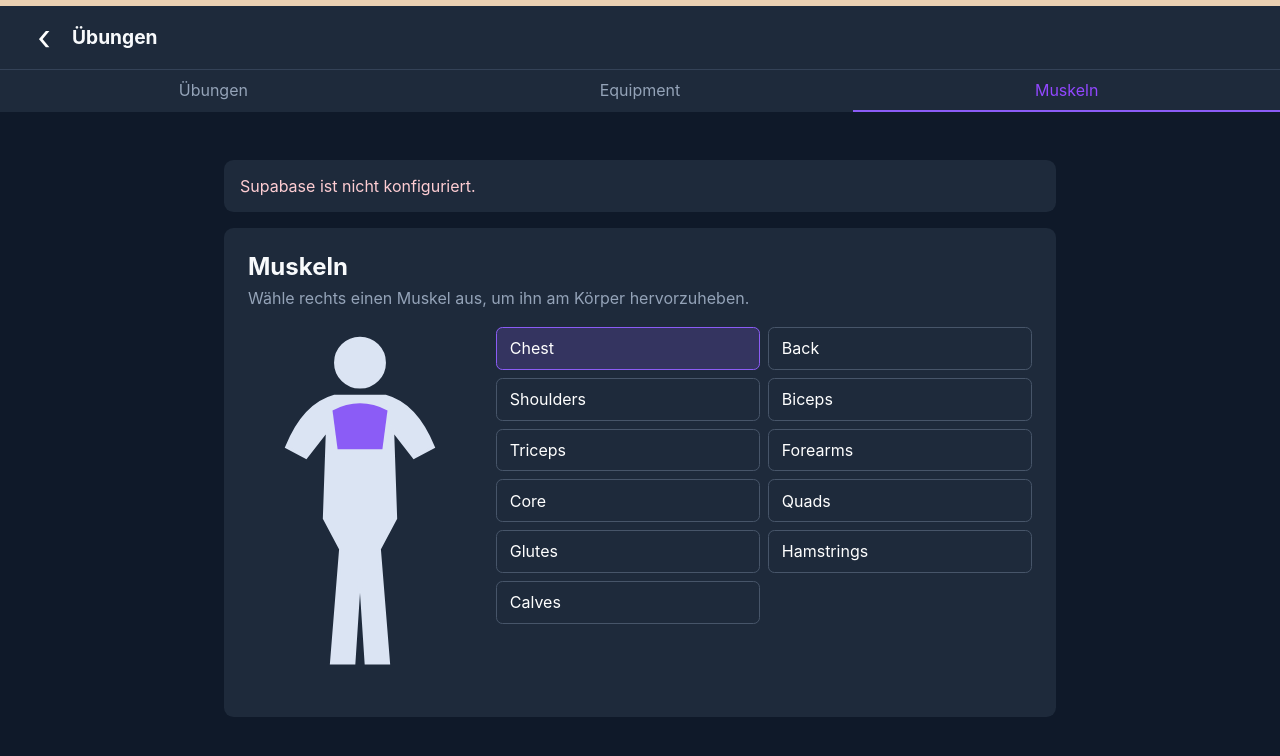
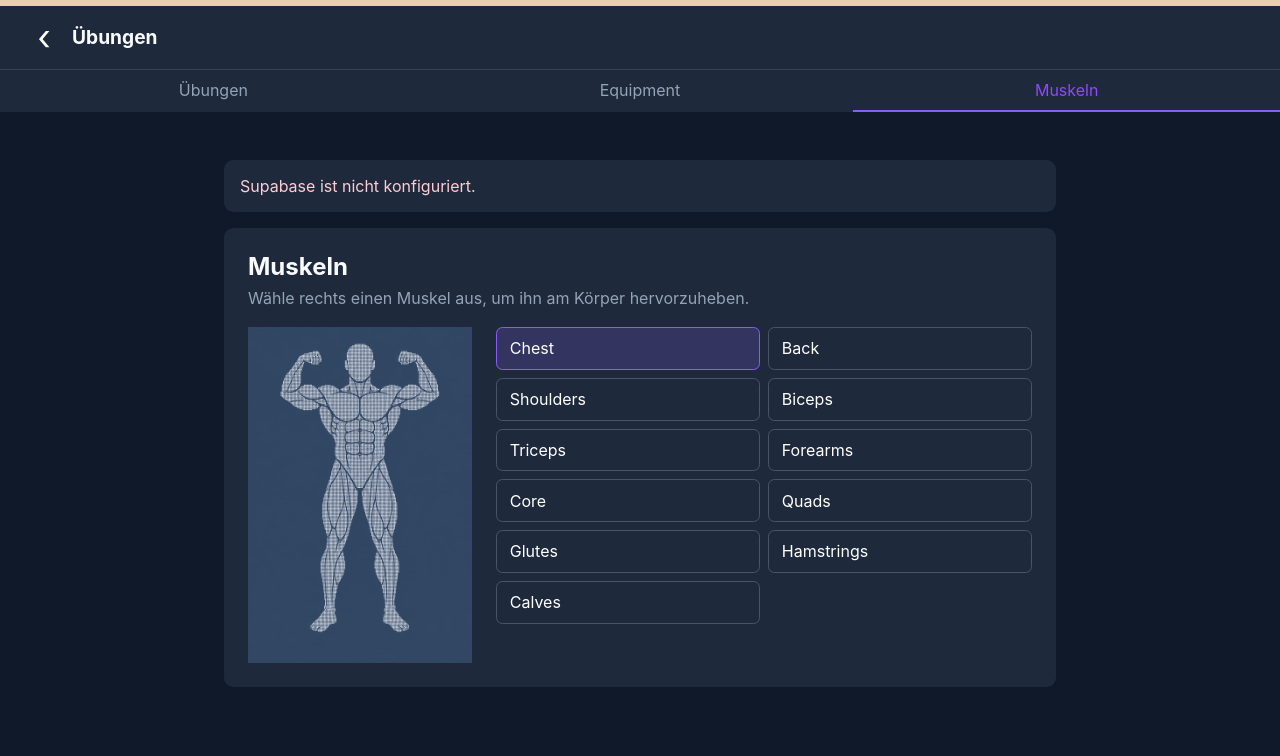
Before and after one commit to ReneKofler/angularApp, an Angular app in the folder brain-app/: page /training in a window 1280 px wide. Both pictures are taken after a click on the button "Muskeln". Shown: the top 756 px of the page. Built offline with nearby package versions, Linux system fonts and the light colour scheme.

Commit message:
DEMO-53 replace muscle placeholder with anatomy artwork

```diff
--- a/brain-app/src/app/training/training.html
+++ b/brain-app/src/app/training/training.html
@@ -64,54 +64,11 @@
           <h2>Muskeln</h2>
           <p>Wähle rechts einen Muskel aus, um ihn am Körper hervorzuheben.</p>
           <div class="muscle-layout">
-            <svg class="muscle-figure" viewBox="0 0 220 360" aria-label="Muskelübersicht">
-              <circle cx="110" cy="35" r="24" />
-              <path
-                d="M85 68Q55 76 38 118L57 128 78 101 75 188 91 218 82 330H104L110 238 116 330H138L129 218 145 188 142 101 163 128 182 118Q165 76 135 68Z"
-              />
-              <path
-                class="zone chest"
-                [class.selected]="selectedMuscle() === 'Chest'"
-                d="M83 82Q110 68 137 82L132 120H88Z"
-              />
-              <path
-                class="zone core"
-                [class.selected]="selectedMuscle() === 'Core'"
-                d="M91 124H129L126 185 110 207 94 185Z"
-              />
-              <path
-                class="zone shoulder left"
-                [class.selected]="selectedMuscle() === 'Shoulders'"
-                d="M82 80Q60 79 52 98L72 110 88 94Z"
-              />
-              <path
-                class="zone shoulder right"
-                [class.selected]="selectedMuscle() === 'Shoulders'"
-                d="M138 80Q160 79 168 98L148 110 132 94Z"
-              />
-              <path
-                class="zone arm left"
-                [class.selected]="['Biceps', 'Triceps', 'Forearms'].includes(selectedMuscle())"
-                d="M51 103 35 155 54 161 73 112Z"
-              />
-              <path
-                class="zone arm right"
-                [class.selected]="['Biceps', 'Triceps', 'Forearms'].includes(selectedMuscle())"
-                d="M169 103 185 155 166 161 147 112Z"
-              />
-              <path
-                class="zone legs"
-                [class.selected]="
-                  ['Quads', 'Glutes', 'Hamstrings', 'Calves'].includes(selectedMuscle())
-                "
-                d="M91 208 82 330H104L110 238 116 330H138L129 208Z"
-              />
-              <path
-                class="zone back"
-                [class.selected]="selectedMuscle() === 'Back'"
-                d="M84 83 136 83 130 152 110 174 90 152Z"
-              />
-            </svg>
+            <img
+              class="muscle-figure"
+              src="images/muscle-anatomy.png"
+              alt="Frontansicht der menschlichen Muskelgruppen"
+            />
             <div class="muscle-list">
               @for (muscle of muscleGroups; track muscle) {
                 <button
--- a/brain-app/src/app/training/training.scss
+++ b/brain-app/src/app/training/training.scss
@@ -220,20 +220,8 @@ fieldset {
 .muscle-figure {
   width: 100%;
   max-height: 23rem;
-}
-.muscle-figure > circle,
-.muscle-figure > path {
-  fill: #dbe4f3;
-  stroke: #dbe4f3;
-  stroke-width: 3;
-}
-.muscle-figure .zone {
-  fill: transparent;
-  stroke: transparent;
-  transition: fill 150ms ease;
-}
-.muscle-figure .zone.selected {
-  fill: #8b5cf6;
+  object-fit: contain;
+  mix-blend-mode: screen;
 }
 .muscle-list {
   display: grid;
```
Also changed, not shown: brain-app/public/images/muscle-anatomy.png (added).
